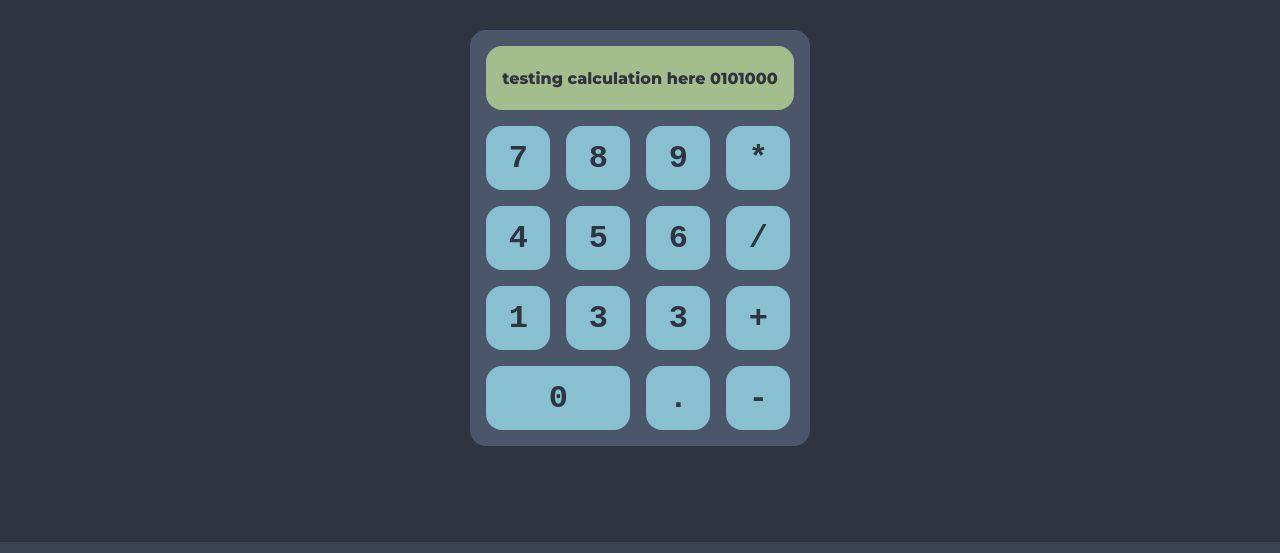
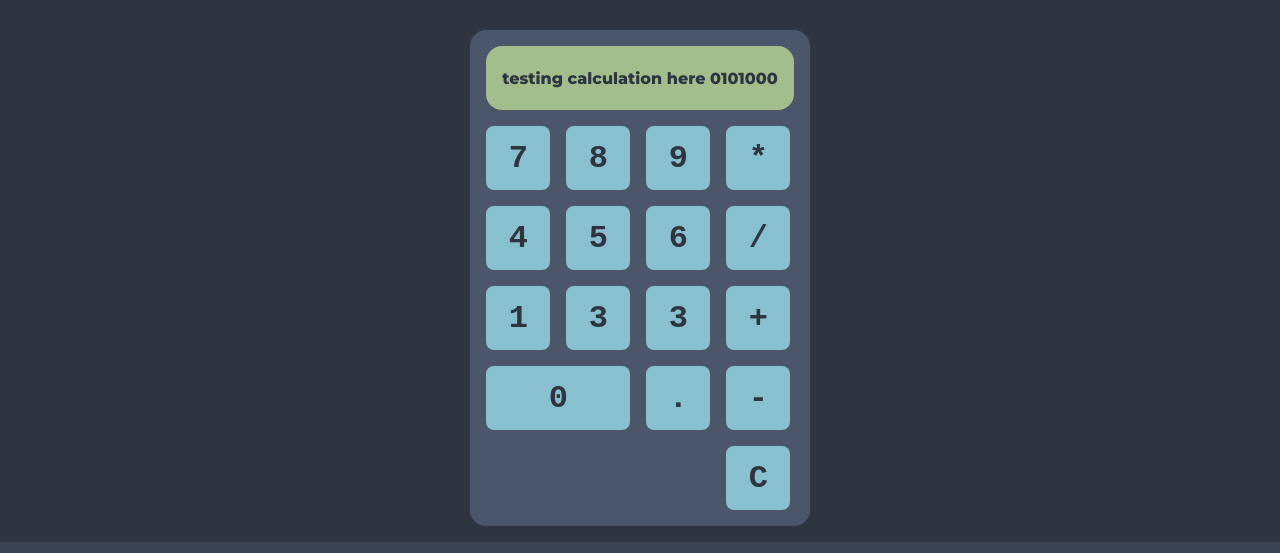
Before and after one commit to bmilcs/odin-calculator, a plain HTML site: page index.html in a window 1280 px wide. Shown: the part 178-731 px from the top of the page. Drawn offline with Linux system fonts and the light colour scheme; a web font is replaced by a local one.

Commit message:
Add clear button

```diff
--- a/index.html
+++ b/index.html
@@ -37,10 +37,13 @@
               <button class="btn">3</button>
               <button class="btn">+</button>
             </div>
-            <div class="numbers-row last-row">
+            <div class="numbers-row">
               <button class="btn zero">0</button>
               <button class="btn">.</button>
               <button class="btn">-</button>
+            </div>
+            <div class="numbers-row last-row">
+              <button class="btn clear">C</button>
             </div>
           </div>
         </div>
--- a/style.css
+++ b/style.css
@@ -90,6 +90,8 @@ section {
 
 .last-row {
   margin-bottom: 0;
+  display: flex;
+  justify-content: flex-end;
 }
 
 .operators-container {
@@ -108,7 +110,7 @@ section {
   background-color: var(--c-cyan);
   color: var(--c-bg-900);
   border: 0;
-  border-radius: 1rem;
+  border-radius: 0.5rem;
 }
 
 .zero {
```
